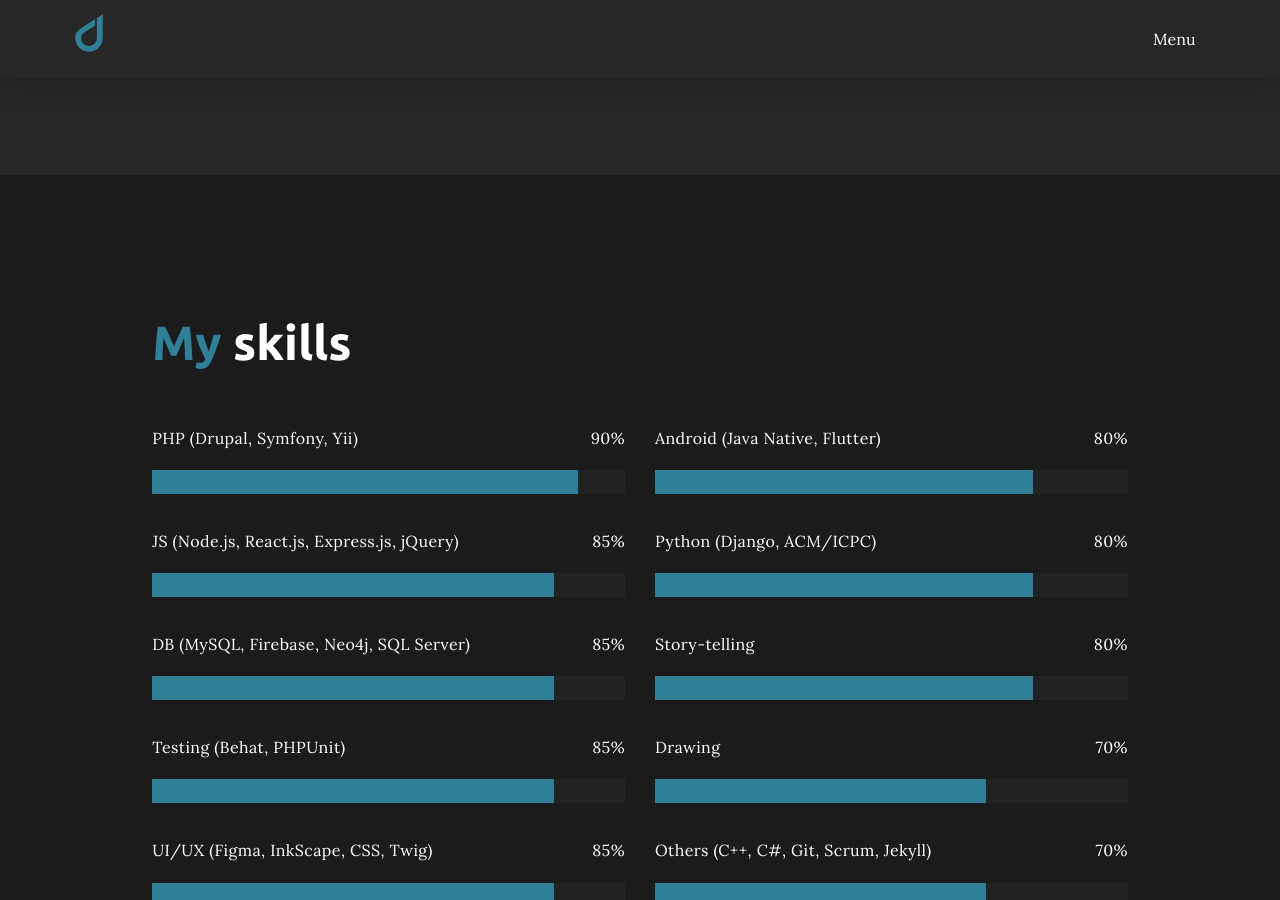
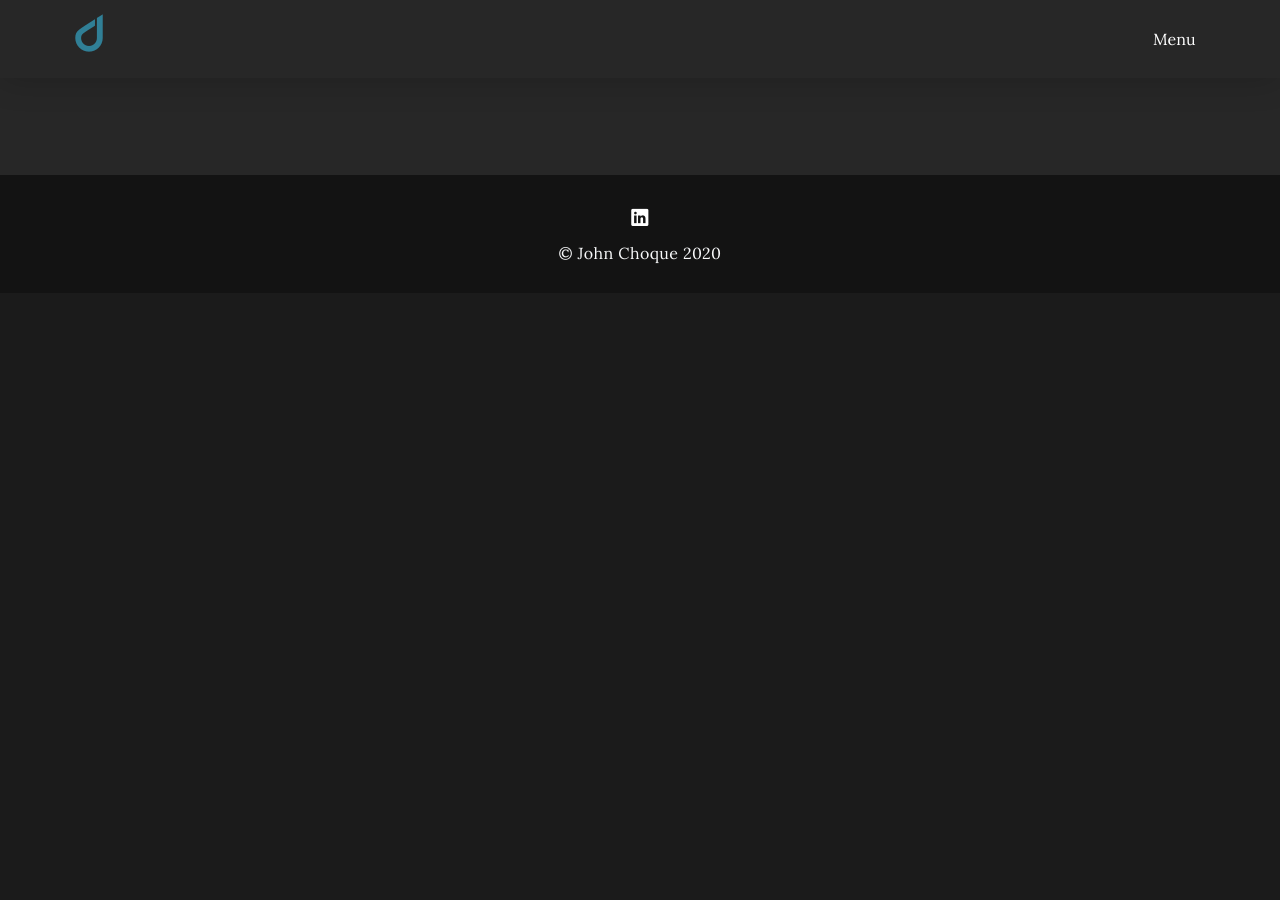
Before and after one commit to thethoughtfulmillennial/thethoughtfulmillennial.github.io, a Jekyll site: the page built from about.html, in a window 1280 px wide and 900 px high, scrolled down 1995 px. Built offline with Jekyll 4.4.1, drawn with Linux system fonts in a browser that asks for light colours; some web fonts are replaced; after the commit the page ends 2288 px from its top, so only the background shows below that.

Commit message:
Updating footer, reducing about page.

```diff
--- a/_includes/footer.html
+++ b/_includes/footer.html
@@ -1,14 +1,14 @@
 <!-- Footer start -->
 <footer class="footer">
-	<div class="container text-center">
+	<div class="container text-center py-4">
 		<div class="row">
-			<div class="col-md-12 text-white my-4">
+			<div class="col-md-12 text-white">
 				<div class="py-2 social-list d-flex justify-content-center">
 					<a target="_blank" class="icon ion-social-linkedin" href="https://www.linkedin.com/in/{{ site.linkedin_username }}"></a>
 				</div>
 			</div>
 		</div>
-		<div class="container text-center py-4">
+		<div class="container text-center">
 			<span class="text-light">© John Choque 2020</span>
 		</div>
 	</div>
--- a/about.html
+++ b/about.html
@@ -34,7 +34,6 @@
 								<img src="assets/images/about.jpg" class="image-holder">
 							</div>
 							<div class="col-lg-5 mt-5 mt-xl-0">
-								<h2 class="title"> <span class="text-primary">About</span> me</h2>
 								<p>I am passionate about Sustainable Development, Music and Productivity. Facilitator and
 									builder
 									on various projects on the industry. Mental health and Gender Equality
@@ -91,138 +90,3 @@
 		</div>
 	</div>
 </div>
-<div class="section">
-	<div class="vertical-centred section-content">
-		<div class="boxed boxed-inner">
-			<div class="boxed">
-				<div class="container">
-					<div class="intro">
-						<div class="row align-items-center">
-							<div class="col-12">
-								<h2 class="title"> <span class="text-primary">My</span> skills</h2>
-							</div>
-							<div class="col-12 col-md-6">
-								<div class="progress-bars">
-									<div class="clearfix">
-										<div class="number float-left">PHP (Drupal, Symfony, Yii)</div>
-										<div class="number float-right">90%</div>
-									</div>
-									<div class="progress">
-										<div class="progress-bar-wrp">
-											<div class="progress-bar" role="progressbar" style="width: 90%"
-												aria-valuenow="0" aria-valuemin="0" aria-valuemax="100">
-											</div>
-										</div>
-									</div>
-									<div class="clearfix">
-										<div class="number float-left">JS (Node.js, React.js, Express.js, jQuery)</div>
-										<div class="number float-right">85%</div>
-									</div>
-									<div class="progress">
-										<div class="progress-bar-wrp">
-											<div class="progress-bar" role="progressbar" style="width: 85%"
-												aria-valuenow="25" aria-valuemin="0" aria-valuemax="100">
-											</div>
-										</div>
-									</div>
-									<div class="clearfix">
-										<div class="number float-left">DB (MySQL, Firebase, Neo4j, SQL Server)</div>
-										<div class="number float-right">85%</div>
-									</div>
-									<div class="progress">
-										<div class="progress-bar-wrp">
-											<div class="progress-bar" role="progressbar" style="width: 85%"
-												aria-valuenow="25" aria-valuemin="0" aria-valuemax="100">
-											</div>
-										</div>
-									</div>
-									<div class="clearfix">
-										<div class="number float-left">Testing (Behat, PHPUnit)</div>
-										<div class="number float-right">85%</div>
-									</div>
-									<div class="progress">
-										<div class="progress-bar-wrp">
-											<div class="progress-bar" role="progressbar" style="width: 85%"
-												aria-valuenow="25" aria-valuemin="0" aria-valuemax="100">
-											</div>
-										</div>
-									</div>
-									<div class="clearfix">
-										<div class="number float-left">UI/UX (Figma, InkScape, CSS, Twig)</div>
-										<div class="number float-right">85%</div>
-									</div>
-									<div class="progress">
-										<div class="progress-bar-wrp">
-											<div class="progress-bar" role="progressbar" style="width: 85%"
-												aria-valuenow="25" aria-valuemin="0" aria-valuemax="100">
-											</div>
-										</div>
-									</div>
-								</div>
-							</div>
-							<div class="col-12 col-md-6">
-								<div class="progress-bars">
-									<div class="clearfix">
-										<div class="number float-left">Android (Java Native, Flutter)</div>
-										<div class="number float-right">80%</div>
-									</div>
-									<div class="progress">
-										<div class="progress-bar-wrp">
-											<div class="progress-bar" role="progressbar" style="width: 80%"
-												aria-valuenow="0" aria-valuemin="0" aria-valuemax="100">
-											</div>
-										</div>
-									</div>
-									<div class="clearfix">
-										<div class="number float-left">Python (Django, ACM/ICPC)</div>
-										<div class="number float-right">80%</div>
-									</div>
-									<div class="progress">
-										<div class="progress-bar-wrp">
-											<div class="progress-bar" role="progressbar" style="width: 80%"
-												aria-valuenow="25" aria-valuemin="0" aria-valuemax="100">
-											</div>
-										</div>
-									</div>
-									<div class="clearfix">
-										<div class="number float-left">Story-telling</div>
-										<div class="number float-right">80%</div>
-									</div>
-									<div class="progress">
-										<div class="progress-bar-wrp">
-											<div class="progress-bar" role="progressbar" style="width: 80%"
-												aria-valuenow="25" aria-valuemin="0" aria-valuemax="100">
-											</div>
-										</div>
-									</div>
-									<div class="clearfix">
-										<div class="number float-left">Drawing</div>
-										<div class="number float-right">70%</div>
-									</div>
-									<div class="progress">
-										<div class="progress-bar-wrp">
-											<div class="progress-bar" role="progressbar" style="width: 70%"
-												aria-valuenow="25" aria-valuemin="0" aria-valuemax="100">
-											</div>
-										</div>
-									</div>
-									<div class="clearfix">
-										<div class="number float-left">Others (C++, C#, Git, Scrum, Jekyll)</div>
-										<div class="number float-right">70%</div>
-									</div>
-									<div class="progress">
-										<div class="progress-bar-wrp">
-											<div class="progress-bar" role="progressbar" style="width: 70%"
-												aria-valuenow="25" aria-valuemin="0" aria-valuemax="100">
-											</div>
-										</div>
-									</div>
-								</div>
-							</div>
-						</div>
-					</div>
-				</div>
-			</div>
-		</div>
-	</div>
-</div>
```
